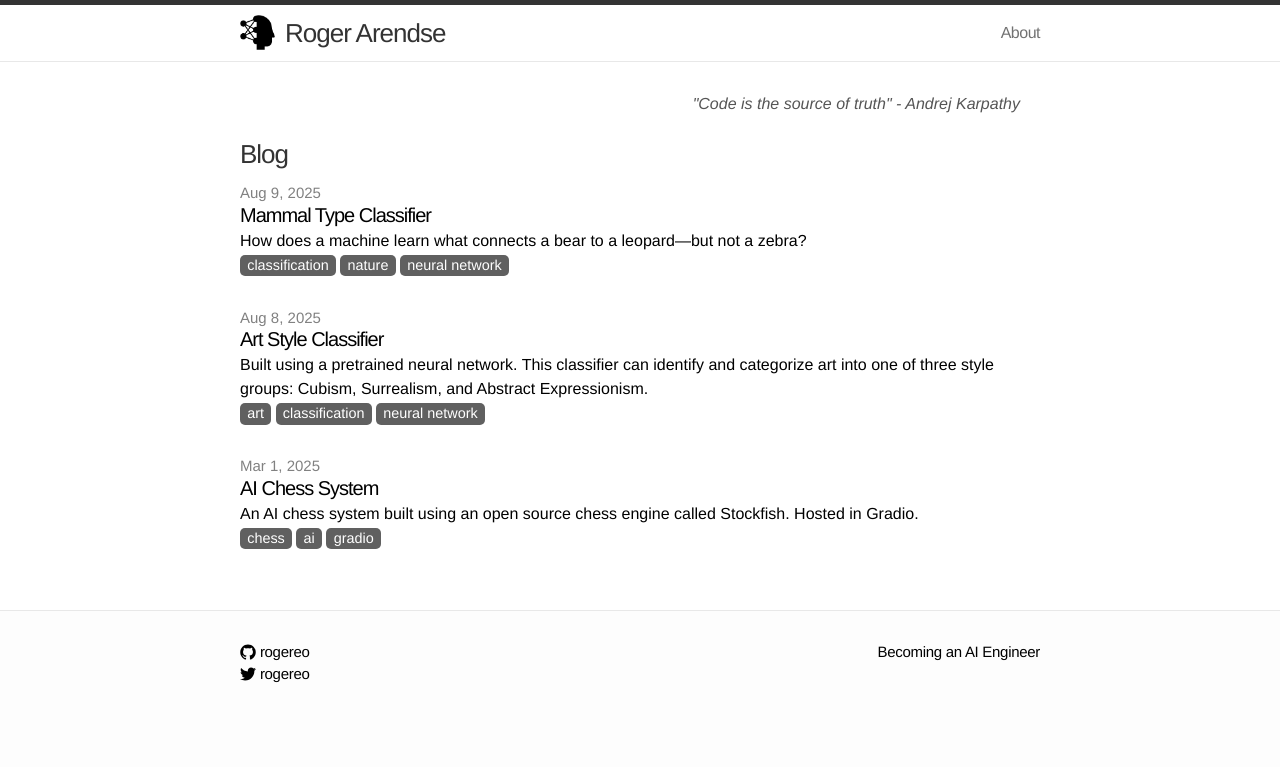
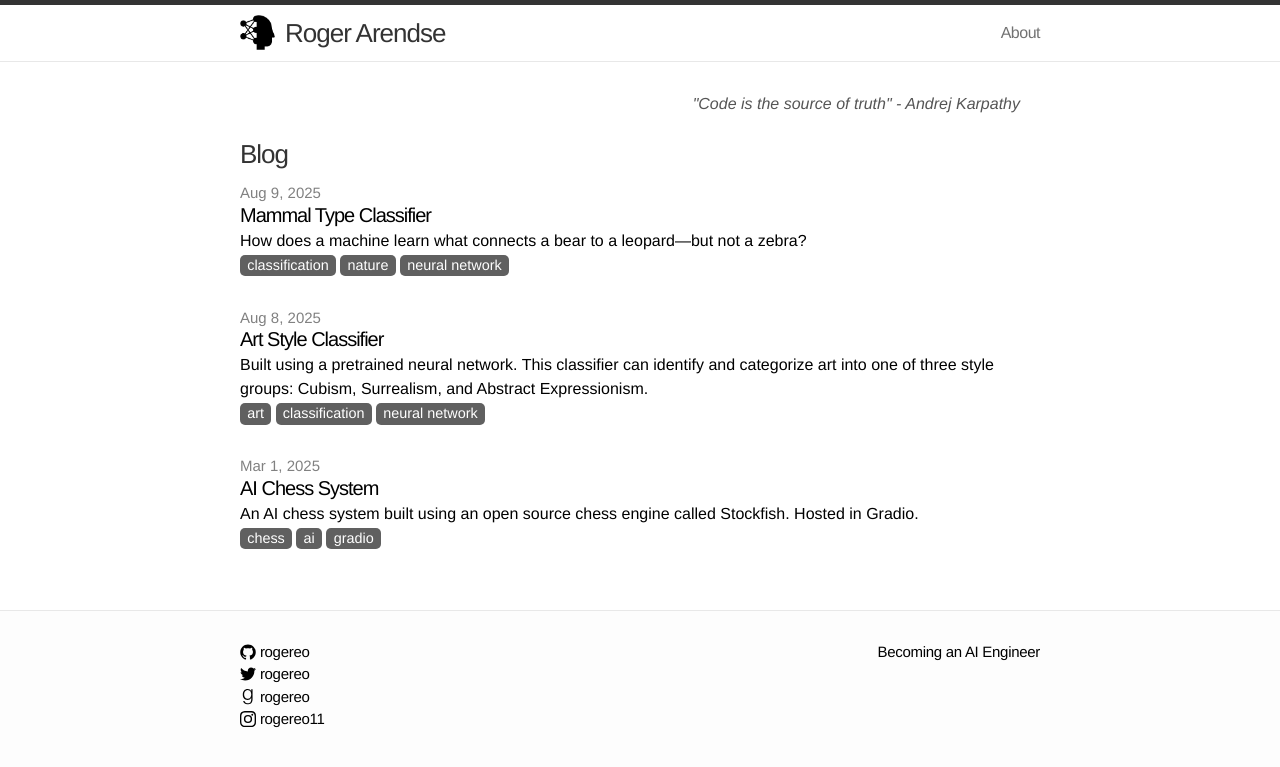
Before and after one commit to rogereo/rogereo.github.io, a Jekyll site: the page built from index.html, in a window 1280 px wide. Shown: the top 767 px of the page. Built offline with Jekyll 4.4.1, drawn with Linux system fonts in a browser that asks for light colours.

Commit message:
footer accounts

```diff
--- a/_config.yml
+++ b/_config.yml
@@ -6,6 +6,8 @@ baseurl: ""
 url: "http://rogereo.github.io"
 twitter_username: rogereo
 github_username:  rogereo
+goodreads_username: rogereo
+instagram_username: rogereo11
 
 # Build settings
 markdown: kramdown
--- a/_includes/footer.html
+++ b/_includes/footer.html
@@ -51,7 +51,50 @@
             <span class="username">{{ site.twitter_username }}</span>
           </a>
         </li>{% endif %}
-      </ul>
+        {% if site.goodreads_username %}
+        <li>
+          <a href="https://www.goodreads.com/{{ site.goodreads_username }}">
+            <span class="icon goodreads">
+              <svg version="1.1" class="goodreads-icon-svg"
+                  xmlns="http://www.w3.org/2000/svg" xmlns:xlink="http://www.w3.org/1999/xlink"
+                  x="0px" y="0px" viewBox="0 0 25 25"
+                  enable-background="new 0 0 16 16" xml:space="preserve">
+                <path d="M11.43 23.995c-3.608-.208-6.274-2.077-6.448-5.078.695.007 1.375-.013
+                        2.07-.006.224 1.342 1.065 2.43 2.683 3.026 1.583.496 3.737.46
+                        5.082-.174 1.351-.636 2.145-1.822 2.503-3.577.212-1.042.236-1.734.231-2.92l-.005-1.631h-.059
+                        c-1.245 2.564-3.315 3.53-5.59 3.475-5.74-.054-7.68-4.534-7.528-8.606.01-5.241
+                        3.22-8.537 7.557-8.495 2.354-.14 4.605 1.362 5.554 3.37l.059.002.002-2.918
+                        2.099.004-.002 15.717c-.193 7.04-4.376 7.89-8.209 7.811zm6.1-15.633c-.096-3.26-1.601-6.62-5.503-6.645
+                        -3.954-.017-5.625 3.592-5.604 6.85-.013 3.439 1.643 6.305 4.703 6.762
+                        4.532.591 6.551-3.411 6.404-6.967z"/>
+              </svg>
+            </span>
+            <span class="username">{{ site.goodreads_username }}</span>
+          </a>
+        </li> {% endif %}
+        {% if site.instagram_username %}
+        <li>
+          <a href="https://instagram.com/{{ site.instagram_username }}">
+            <span class="icon instagram">
+              <svg version="1.1" class="instagram-icon-svg"
+                  xmlns="http://www.w3.org/2000/svg" xmlns:xlink="http://www.w3.org/1999/xlink"
+                  x="0px" y="0px" viewBox="0 0 16 16"
+                  enable-background="new 0 0 16 16" xml:space="preserve">
+                <path fill="black" d="M8,1.44c2.136,0,2.389.009,3.233.047a4.419,4.419,0,0,1,1.485.276,2.648,2.648,0,0,1,.981.638,
+                2.648,2.648,0,0,1,.638.981,4.419,4.419,0,0,1,.276,1.485c.038.844.047,1.1.047,3.233s-.009,2.389-.047,3.233a4.419,
+                4.419,0,0,1-.276,1.485,2.648,2.648,0,0,1-.638.981,2.648,2.648,0,0,1-.981.638,4.419,4.419,0,0,1-1.485.276c-.844.038-1.1.047-3.233.047s-2.389-.009-3.233-.047a4.419,
+                4.419,0,0,1-1.485-.276,2.648,2.648,0,0,1-.981-.638,2.648,2.648,0,0,1-.638-.981,4.419,4.419,0,0,1-.276-1.485c-.038-.844-.047-1.1-.047-3.233s.009-2.389.047-3.233a4.419,
+                4.419,0,0,1,.276-1.485,2.648,2.648,0,0,1,.638-.981,2.648,2.648,0,0,1,.981-.638,4.419,4.419,0,0,1,1.485-.276c.844-.038,1.1-.047,3.233-.047M8,0C5.827,0,5.555.009,4.7.048A5.868,
+                5.868,0,0,0,2.76.4a4.088,4.088,0,0,0-1.476.961A4.088,4.088,0,0,0,.323,2.76,5.868,5.868,0,0,0,.048,4.7C.009,5.555,0,5.827,0,8s.009,2.445.048,3.3A5.868,
+                5.868,0,0,0,.4,13.24a4.088,4.088,0,0,0,.961,1.476A4.088,4.088,0,0,0,2.76,15.677a5.868,5.868,0,0,0,1.94.275C5.555,15.991,5.827,16,8,16s2.445-.009,3.3-.048a5.868,
+                5.868,0,0,0,1.94-.275,4.088,4.088,0,0,0,1.476-.961A4.088,4.088,0,0,0,15.677,13.24a5.868,5.868,0,0,0,.275-1.94C15.991,10.445,16,10.173,16,8s-.009-2.445-.048-3.3A5.868,
+                5.868,0,0,0,15.677,2.76a4.088,4.088,0,0,0-.961-1.476A4.088,4.088,0,0,0,13.24.323,5.868,5.868,0,0,0,11.3.048C10.445.009,10.173,0,8,0ZM8,3.892A4.108,4.108,0,1,0,12.108,
+                8,4.108,4.108,0,0,0,8,3.892Zm0,6.775A2.667,2.667,0,1,1,10.667,8,2.667,2.667,0,0,1,8,10.667ZM13.23,3.731a.96.96,0,1,1-.96-.96.96.96,0,0,1,.96.96Z"/>
+              </svg>
+            </span>
+            <span class="username">{{ site.instagram_username }}</span>
+          </a>
+        </li>{% endif %}
     </div>
 
     <div class="footer-col-2 column">
--- a/css/main.css
+++ b/css/main.css
@@ -169,7 +169,9 @@
   }
 
   .github-icon-svg,
-  .twitter-icon-svg {
+  .twitter-icon-svg,
+  .goodreads-icon-svg,
+  .instagram-icon-svg {
     display: inline-block;
     width: 16px;
     height: 16px;
```
